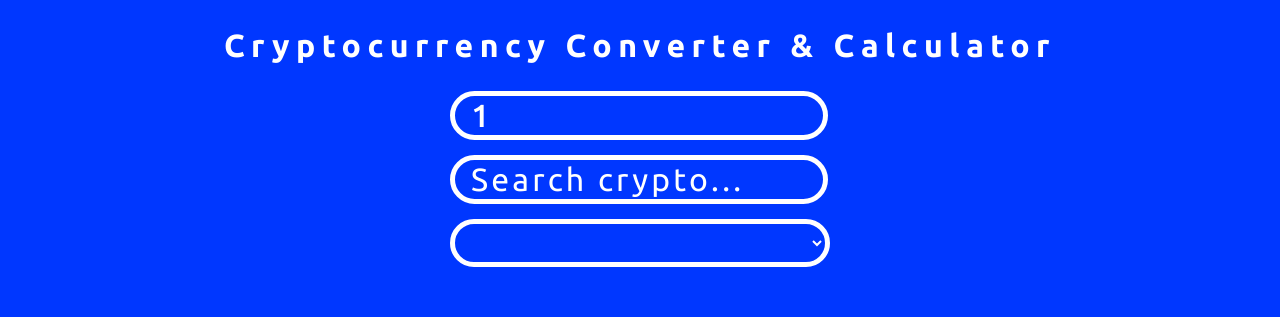
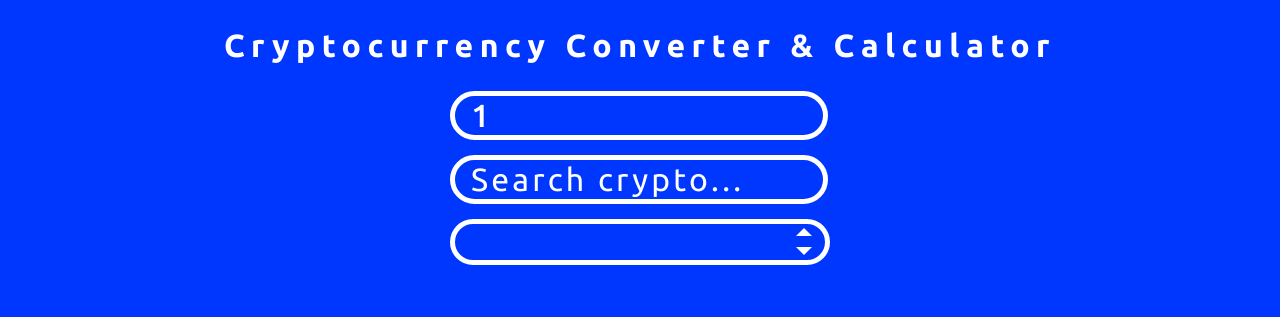
Before and after one commit to VitalikCholan/cryptocurrency-converter, an Angular app in the folder cryptocurrency-converter/: page / in a window 1280 px wide. Shown: the top 317 px of the page. Built offline with nearby package versions, Linux system fonts and the light colour scheme; no server answers.

Commit message:
Add custom select menu of crypto

```diff
--- a/cryptocurrency-converter/src/app/component/converter/converter.component.css
+++ b/cryptocurrency-converter/src/app/component/converter/converter.component.css
@@ -49,6 +49,10 @@ input[type="text"] {
   font-size: 2rem;
 }
 
+.crypto-value {
+  position: relative;
+}
+
 .quantity-crypto {
   background-color: inherit;
   border: 5px solid #ffffff;
@@ -89,10 +93,50 @@ input[type="text"] {
   width: 380px;
   font-size: 1.5rem;
   padding: 0.2em 0.5em;
+  appearance: none;
 }
 
 .select-crypto:focus {
   outline: none;
+}
+
+.select-crypto option {
+  color: #0037ff;
+}
+
+.custom-arrow-crypto {
+  position: absolute;
+  bottom: 1px;
+  right: 10px;
+  display: block;
+  width: 2em;
+  height: 25%;
+  pointer-events: none;
+}
+
+.custom-arrow-crypto::before,
+.custom-arrow-crypto::after {
+  content: "";
+  position: absolute;
+  width: 0;
+  height: 0;
+
+  left: 50%;
+  transform: translate(-50%, -50%);
+}
+
+.custom-arrow-crypto::before {
+  border-left: 0.5em solid transparent;
+  border-right: 0.5em solid transparent;
+  border-bottom: 0.5em solid #ffffff;
+  top: 25%;
+}
+
+.custom-arrow-crypto::after {
+  border-left: 0.5em solid transparent;
+  border-right: 0.5em solid transparent;
+  border-top: 0.5em solid #ffffff;
+  top: 70%;
 }
 
 .switch-btn {
--- a/cryptocurrency-converter/src/app/component/converter/converter.component.html
+++ b/cryptocurrency-converter/src/app/component/converter/converter.component.html
@@ -30,6 +30,7 @@
       </ng-container>
       }
     </select>
+    <span class="custom-arrow-crypto"></span>
   </div>
   <div class="btn">
     <button class="switch-btn">
```
